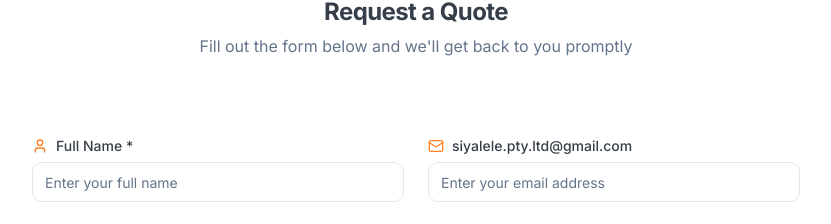
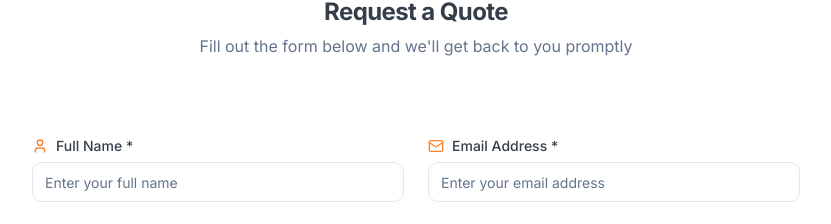
Before and after one commit to Empirial/siyalele-solutions-hub, a React (Vite) app: page / in a window 1280 px wide. Shown: the part 6092-6316 px from the top of the page, without its empty margins (224-1055 px from the left). Built offline with nearby package versions, Linux system fonts and the light colour scheme.

Commit message:
Comprehensive Code Error Check and Fixes

```diff
--- a/src/components/ContactForm.tsx
+++ b/src/components/ContactForm.tsx
@@ -149,7 +149,7 @@ const ContactForm = () => {
                 <div className="space-y-2">
                   <Label htmlFor="email" className="flex items-center text-industrial font-medium">
                     <Mail className="h-4 w-4 mr-2 text-primary" />
-                    siyalele.pty.ltd@gmail.com
+                    Email Address *
                   </Label>
                   <Input
                     id="email"
```
